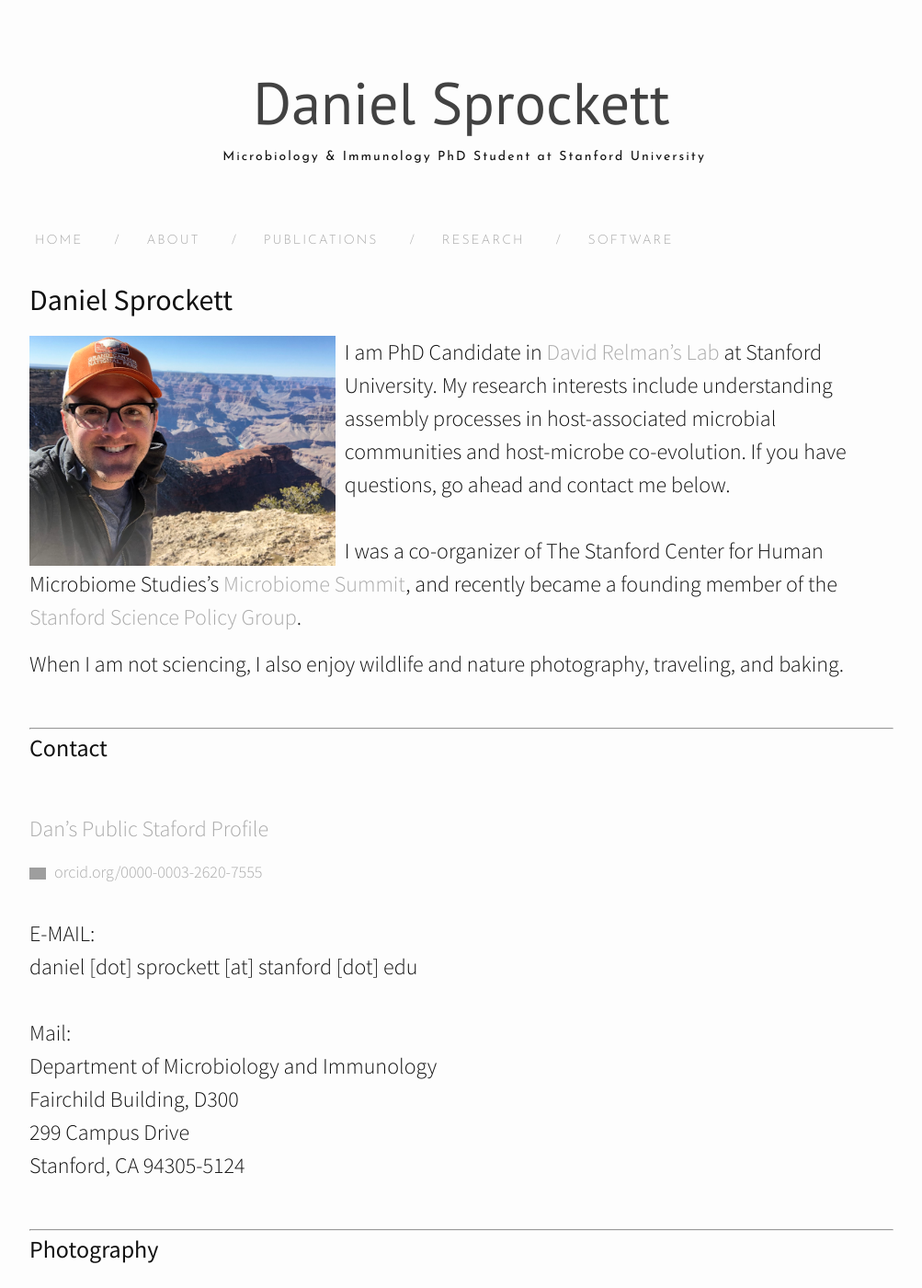
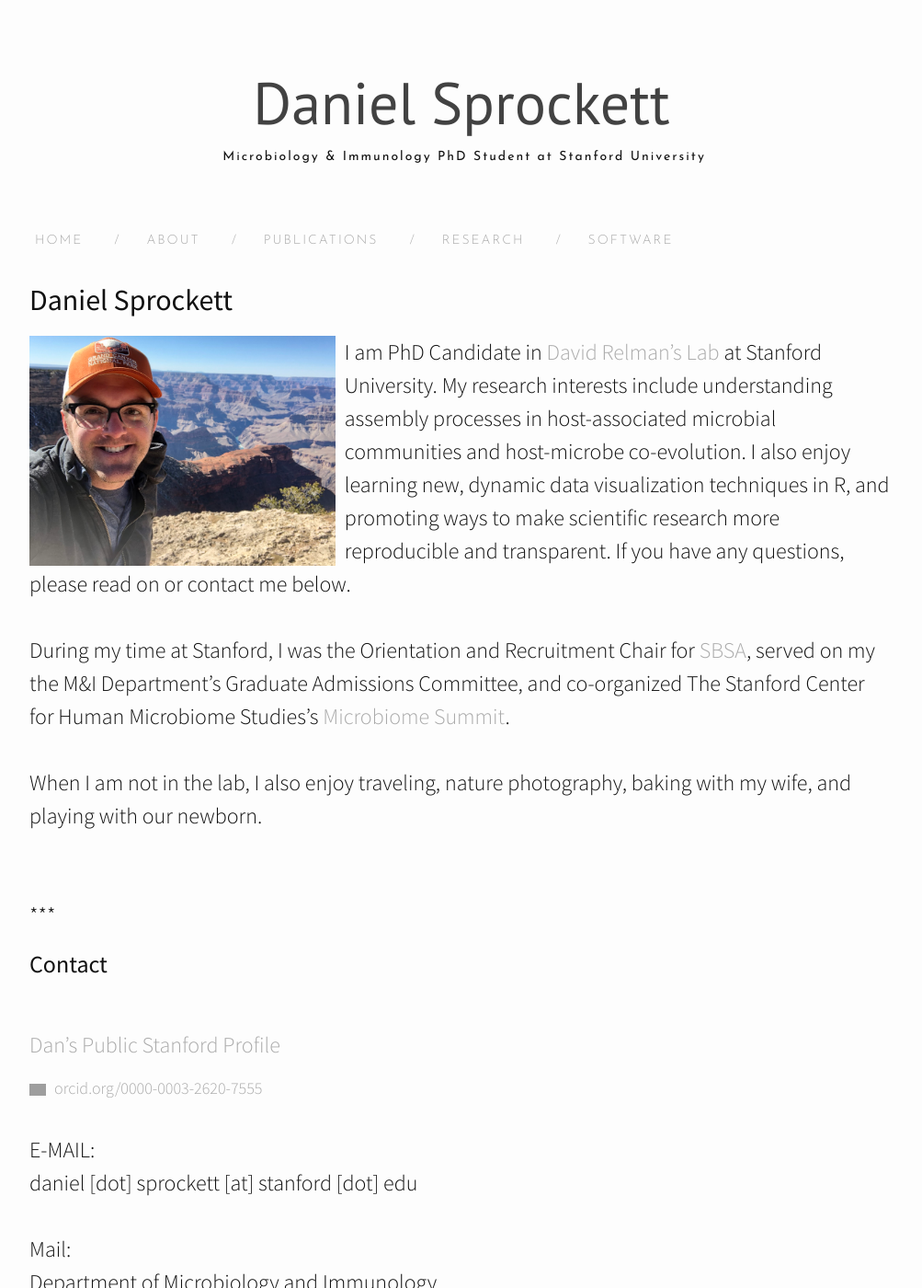
Before and after one commit to DanielSprockett/danielsprockett.github.io, a Jekyll site: the page built from about.md, in a window 1280 px wide and 1400 px high. Shown: the whole window at 92% size, without its empty margins (138-1141 px from the left). Built offline with Jekyll 4.4.1, drawn with Linux system fonts in a browser that asks for light colours; nearby versions of some CDN libraries; some of the changed text lies outside the part shown; grey boxes are pictures that could not be loaded.

Commit message:
Update about.md

```diff
--- a/about.md
+++ b/about.md
@@ -7,18 +7,17 @@ permalink: /about/
 <h2>Daniel Sprockett</h2>
 
 <img src="/images/Dan_at_Grand_Canyon.jpg" alt="Dan at the Grand Canyon" style="float: left; margin-right: 10px;" height="250"/>
-I am PhD Candidate in [David Relman's Lab](http://med.stanford.edu/relmanlab.html) at Stanford University. My research interests include understanding assembly processes in host-associated microbial communities and host-microbe co-evolution. If you have questions, go ahead and contact me below. <br>
+I am PhD Candidate in [David Relman's Lab](http://med.stanford.edu/relmanlab.html) at Stanford University. My research interests include understanding assembly processes in host-associated microbial communities and host-microbe co-evolution. I also enjoy learning new, dynamic data visualization techniques in R, and promoting ways to make scientific research more reproducible and transparent.  If you have any questions, please read on or contact me below.<br>
 <br>
-I was a co-organizer of The Stanford Center for Human Microbiome Studies's [Microbiome Summit](https://iti.stanford.edu/center-for-human-microbiome-studies/microbiome-summit.html), and recently became a founding member of the [Stanford Science Policy Group](https://twitter.com/SpgStanford).
+During my time at Stanford, I was the Orientation and Recruitment Chair for [SBSA](http://med.stanford.edu/sbsa.html), served on my the M&I Department's Graduate Admissions Committee, and co-organized The Stanford Center for Human Microbiome Studies's [Microbiome Summit](https://iti.stanford.edu/center-for-human-microbiome-studies/microbiome-summit.html).<br>
 <br>
-
-When I am not sciencing, I also enjoy wildlife and nature photography, traveling, and baking.
+When I am not in the lab, I also enjoy traveling, nature photography, baking with my wife, and playing with our newborn.<br>
 <br>
-
+<br>
 ***
 <h3>Contact</h3>
 <br>
-[Dan's Public Staford Profile](https://profiles.stanford.edu/daniel-sprockett)
+[Dan's Public Stanford Profile](https://profiles.stanford.edu/daniel-sprockett)
 <br>
 <div itemscope itemtype="https://schema.org/Person"><a itemprop="sameAs" content="https://orcid.org/0000-0003-2620-7555" href="https://orcid.org/0000-0003-2620-7555" target="orcid.widget" rel="noopener noreferrer" style="vertical-align:top;"><img src="https://orcid.org/sites/default/files/images/orcid_16x16.png" style="width:1em;margin-right:.5em;" alt="ORCID iD icon">orcid.org/0000-0003-2620-7555</a></div>
 <br>
@@ -35,26 +34,31 @@ Stanford, CA 94305-5124<br>
 ***
 <h3>Photography</h3>
 
-One day I'll get around to adding a full gallery, but for now, here is just a sample.
-
-<img src="/images/Northern_Jacana.jpg" alt="Northern Jacana" height="400"/>
+One day I'll get around to adding a full gallery, but for now, here is just a sample.<br>
+<br>
+<img src="/images/Northern_Jacana.jpg" alt="Northern Jacana" height="300"/>
 Northern Jacana in Guanacaste, Costa Rica. <br>
 <br>
 <br>
-<img src="/images/Tree_Snake.jpg" alt="Tree Snake Costa Rica" style="float: right; margin-left: 10px;" height="400"/>
+<img src="/images/Tree_Snake.jpg" alt="Tree Snake Costa Rica" style="float: right; margin-left: 10px;" height="300"/>
 <br>
 A tree snake slithering around La Selva Research Station, Costa Rica. <br>
 <br>
 <br>
-<img src="/images/White_Faced_Capuchin.jpg" alt="White Faced Capuchin Costa Rica" style="float: right; margin-left: 10px;" height="400"/>
+<img src="/images/White_Faced_Capuchin.jpg" alt="White Faced Capuchin Costa Rica" style="float: right; margin-left: 10px;" height="300"/>
 <br>
 White Faced Capuchin eating seeds, Costa Rica. <br>
 <br>
 <br>
-<img src="/images/Silvereye_New_Zealand.jpg" alt="Silvereye_New_Zealand" height="400"/>
+<img src="/images/Silvereye_New_Zealand.jpg" alt="Silvereye_New_Zealand" height="300"/>
 <br>
 A Silvereye (*Zosterops lateralis*) on Rangitoto Island, New Zealand. <br>
 <br>
-
-<img src="/images/Yosemite_Valley.jpg" alt="Yosemite Valley" style="float: left; margin-right: 10px;" />
-The Yosemite Valley, California.
+<br>
+<img src="/images/Chiemsee_Germany.jpg" alt="Chiemsee Germany"/>
+A sail boat in Chiemsee, Germany.<br>
+<br>
+<br>
+<img src="/images/Yosemite_Valley.jpg" alt="Yosemite Valley"/>
+The Yosemite Valley, California.<br>
+<br>
```
